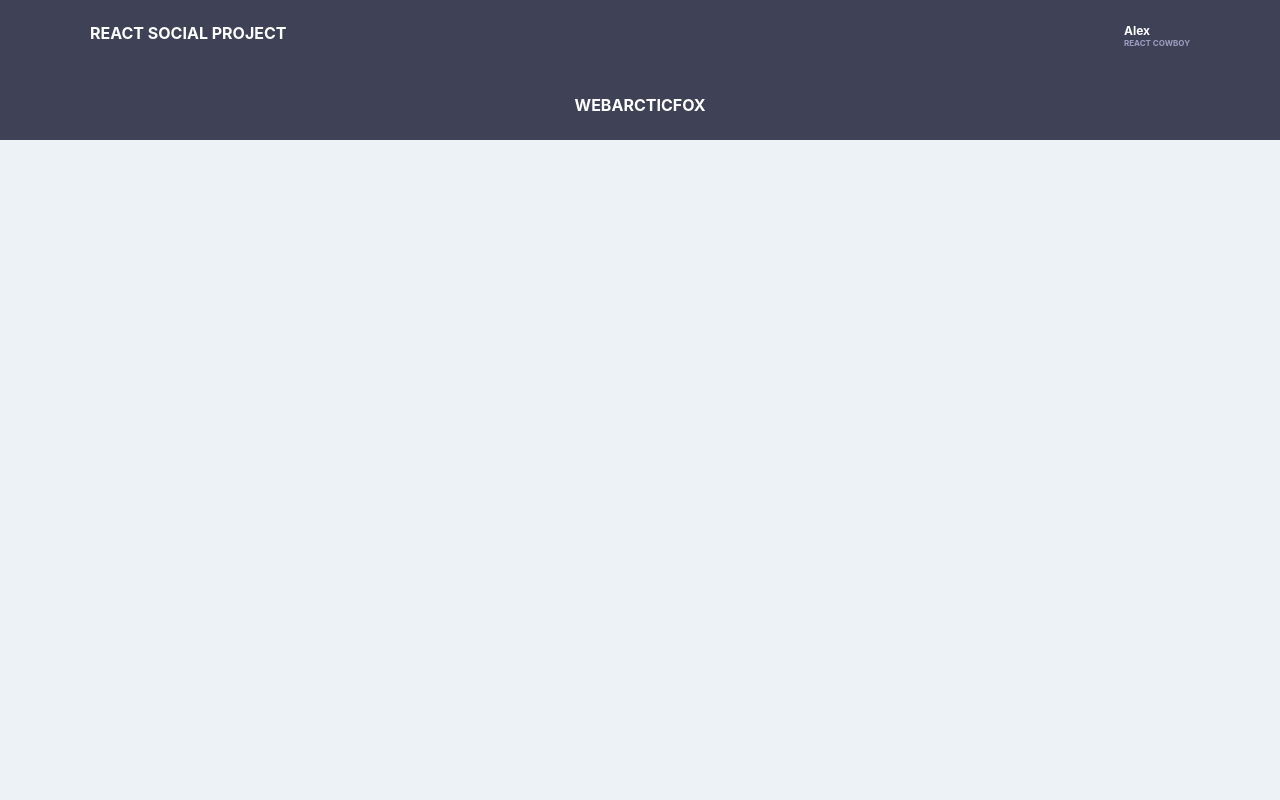
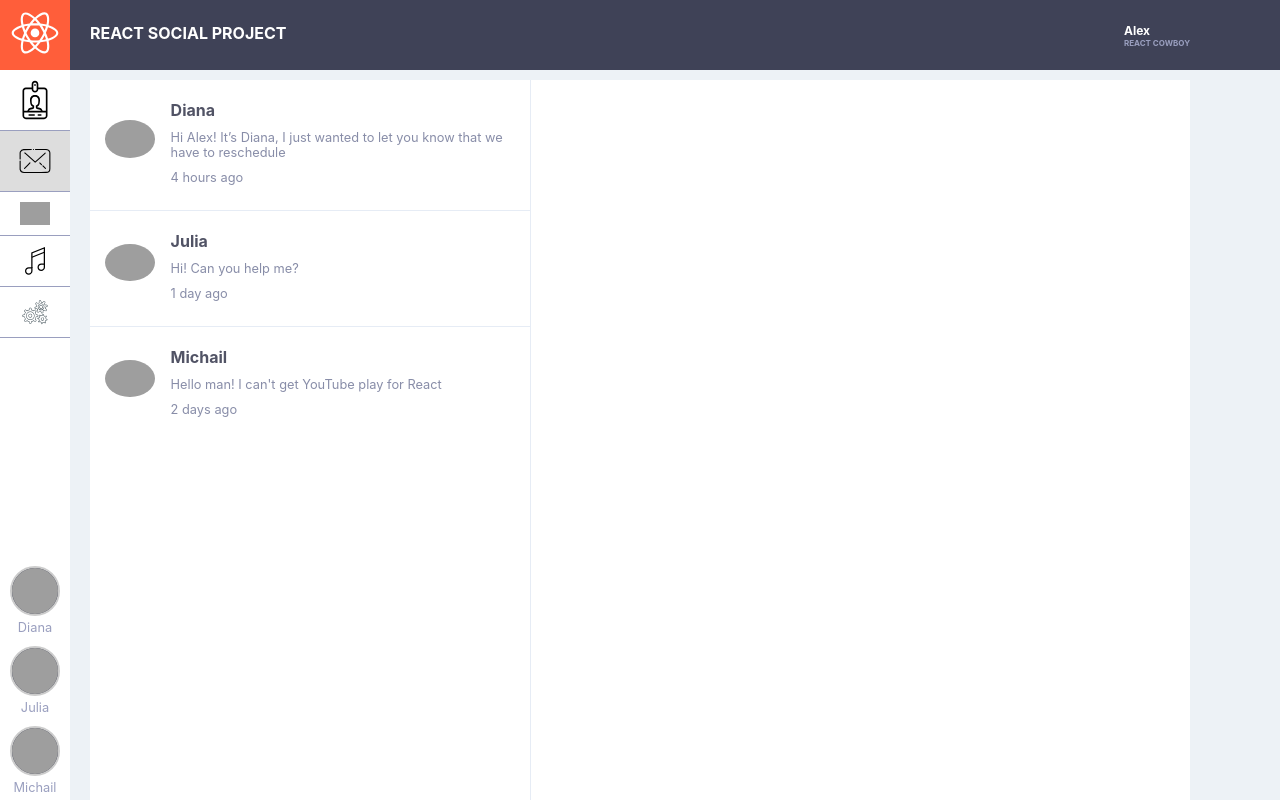
Before and after one commit to WebArcticFox/reactjspathsamurai, a React (Create React App) app in the folder social/: page /messages in a window 1280 px wide. Shown: the top 800 px of the page. Built offline with nearby package versions, Linux system fonts and the light colour scheme; grey boxes are pictures that could not be loaded.

Commit message:
All store in context

```diff
--- a/social/src/App.js
+++ b/social/src/App.js
@@ -15,10 +15,10 @@ import {Route} from "react-router-dom";
 const App = (props) => {
   return (
         <div className="App">
-            {/*<SidebarContainer store={props.store} />*/}
+            <SidebarContainer />
             <Header />
             <Route path="/profile" render={ () => <Profile /> } />
-            {/*<Route path="/messages" render={ () => <MessagesContainer store={props.store} /> } />*/}
+            <Route path="/messages" render={ () => <MessagesContainer /> } />
             <Route path="/news" component={News}/>
             <Route path="/music" component={Music}/>
             <Route path="/settings" component={Settings}/>
--- a/social/src/components/Messages/MessagesContainer.jsx
+++ b/social/src/components/Messages/MessagesContainer.jsx
@@ -1,20 +1,33 @@
 import React from "react";
 import {sendMessageActionCreator, updateNewMessageTextActionCreator} from "../../redux/messagesReducer";
 import Messages from "./Messages";
+import StoreContext from "../../storeContext";
 
 
 const MessagesContainer = (props) => {
-    let state = props.store.getState()
 
-    let sendMessage = () => {
-        props.store.dispatch(sendMessageActionCreator());
-    }
 
-    let updateMessageText = (text) => {
-        props.store.dispatch(updateNewMessageTextActionCreator(text))
-    }
 
-    return <Messages messagesUsers={state.messagesPage.messagesUsers} messagesArray={state.messagesPage.messagesArray} currentMessageText={state.messagesPage.currentMessageText} sendMessage={sendMessage} updateMessageText={updateMessageText} />
+    return (
+        <StoreContext.Consumer>
+            {
+                (store) => {
+                    let state = store.getState()
+                    let sendMessage = () => {
+                        store.dispatch(sendMessageActionCreator());
+                    }
+
+                    let updateMessageText = (text) => {
+                        store.dispatch(updateNewMessageTextActionCreator(text))
+                    }
+                    return (
+                        <Messages messagesUsers={state.messagesPage.messagesUsers} messagesArray={state.messagesPage.messagesArray} currentMessageText={state.messagesPage.currentMessageText} sendMessage={sendMessage} updateMessageText={updateMessageText} />
+                    )
+                }
+            }
+        </StoreContext.Consumer>
+    )
+
 }
 
 export default MessagesContainer;
--- a/social/src/components/Profile/Posts/PostsContainer.jsx
+++ b/social/src/components/Profile/Posts/PostsContainer.jsx
@@ -6,8 +6,6 @@ import StoreContext from "../../../storeContext";
 
 const PostsContainer = (props) => {
     // let state = props.store.getState();
-
-
 
     return (
         <StoreContext.Consumer>
--- a/social/src/components/Sidebar/SidebarContainer.jsx
+++ b/social/src/components/Sidebar/SidebarContainer.jsx
@@ -1,11 +1,20 @@
 import React from "react";
 import Sidebar from "./Sidebar";
+import StoreContext from "../../storeContext";
 
 const SidebarContainer = (props) => {
-    let state = props.store.getState()
+    return (
+        <StoreContext.Consumer>
+            {
+                (store) => {
+                    let state = store.getState()
 
-    return (
-        <Sidebar friendList={state.sideBar.friends} />
+                    return (
+                        <Sidebar friendList={state.sideBar.friends} />
+                    )
+                }
+            }
+        </StoreContext.Consumer>
     )
 }
 
--- a/social/src/index.js
+++ b/social/src/index.js
@@ -5,16 +5,16 @@ import store from "./redux/redux-store";
 import ReactDOM from "react-dom";
 import {BrowserRouter} from "react-router-dom";
 import App from "./App";
-import StoreContext from "./storeContext";
+import {Provider} from "./storeContext";
 
 
 let rerenderTree = (store) => {
     ReactDOM.render(
         <React.StrictMode>
             <BrowserRouter>
-                <StoreContext.Provider value={store}>
+                <Provider store={store}>
                     <App />
-                </StoreContext.Provider>
+                </Provider>
             </BrowserRouter>
         </React.StrictMode>,
         document.getElementById('root')
--- a/social/src/storeContext.js
+++ b/social/src/storeContext.js
@@ -2,4 +2,12 @@ import React from 'react';
 
 const StoreContext = React.createContext(null)
 
+export const Provider = (props) => {
+    return (
+        <StoreContext.Provider value={props.store}>
+            {props.children}
+        </StoreContext.Provider>
+    )
+}
+
 export default StoreContext
```
